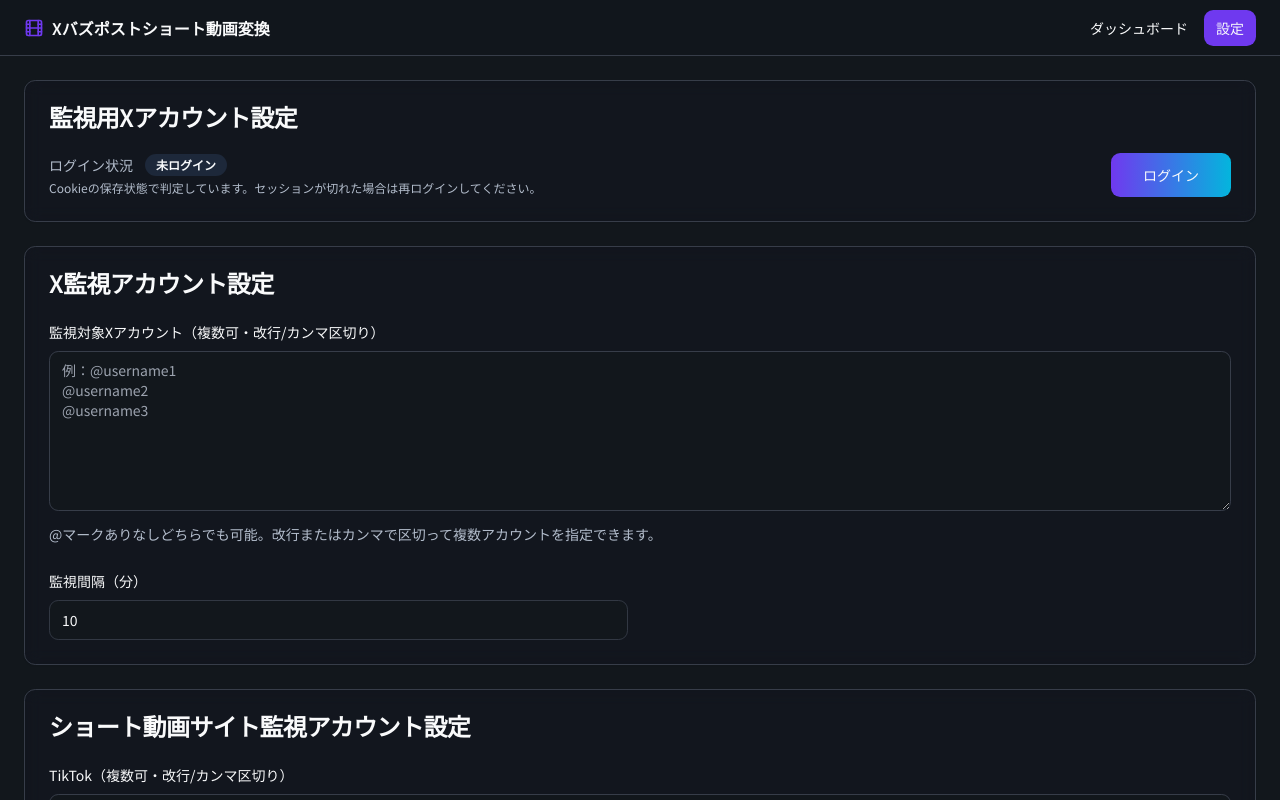
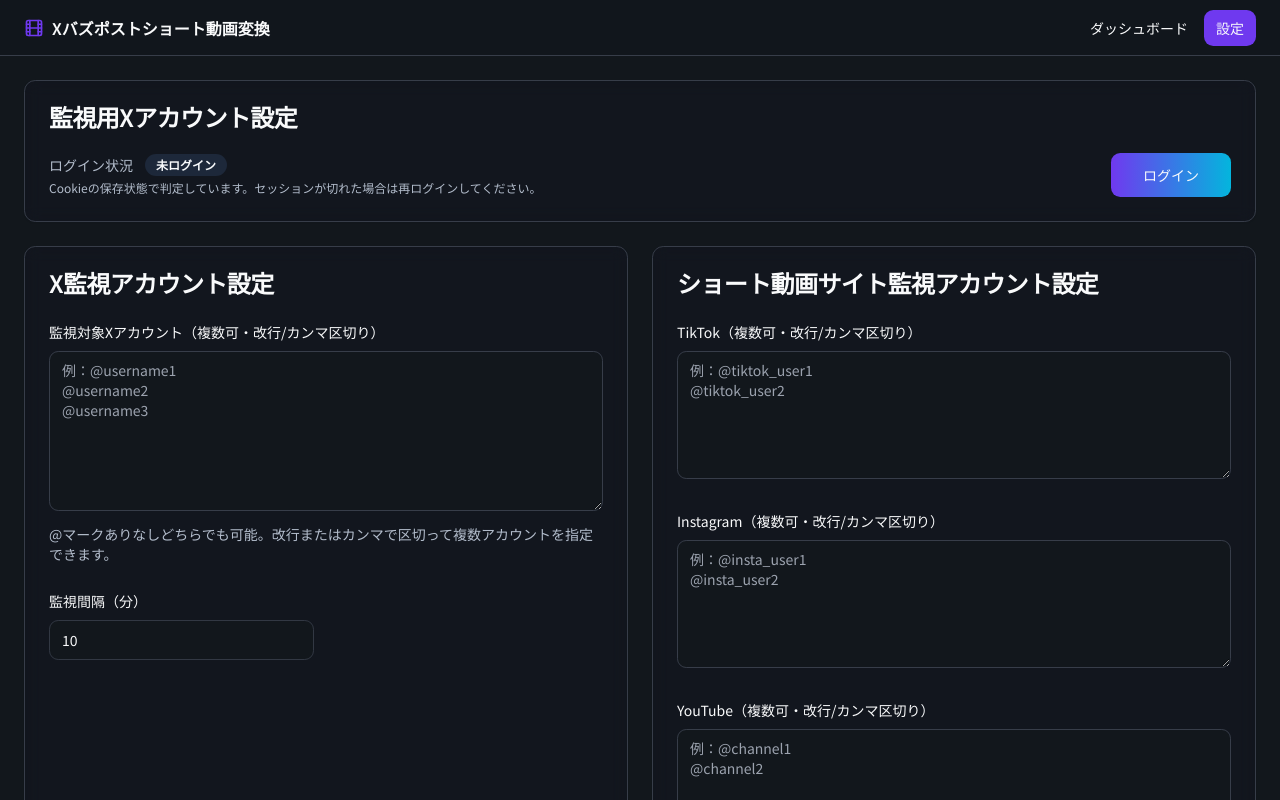
Before and after one commit to i0switch/x-buzz-clip-craft, a React (Vite) app: page /settings in a window 1280 px wide. Shown: the top 800 px of the page. Built offline with nearby package versions, Linux system fonts and the light colour scheme.

Commit message:
並列配置設定カード
X監視アカウント設定カードとショート動画サイト監視アカウント設定カードを左右に並列配置するように変更しました。

```diff
--- a/src/pages/Settings.tsx
+++ b/src/pages/Settings.tsx
@@ -68,6 +68,7 @@ const Settings = () => {
           </Button>
         </CardContent>
       </Card>
+      <div className="grid gap-6 md:grid-cols-2">
         <Card className="border bg-card/60 backdrop-blur">
           <CardHeader>
             <CardTitle>X監視アカウント設定</CardTitle>
@@ -159,6 +160,7 @@ const Settings = () => {
             </div>
           </CardContent>
         </Card>
+      </div>
 
       <Card className="border bg-card/60 backdrop-blur">
         <CardHeader>
```
Lines whose indentation alone changed are shown as unchanged.
